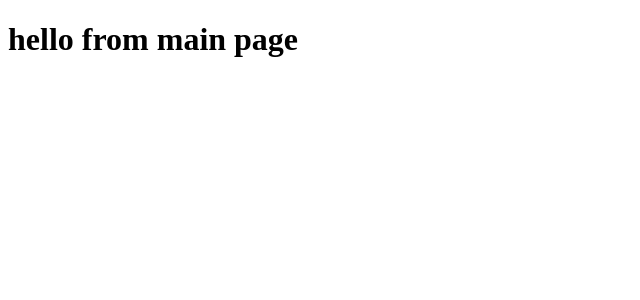
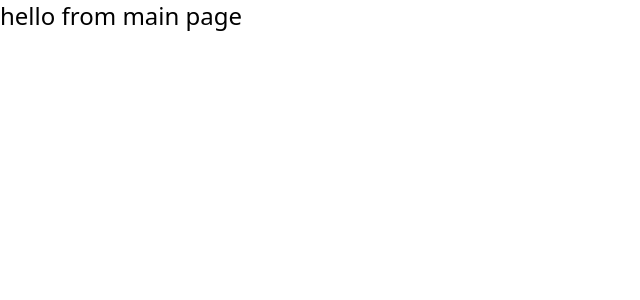
Before and after one commit to benkrakar/video-blog, a Vue app: page / in a window 1280 px wide. Shown: the top 300 px of the page, without its empty margins (0-640 px from the left). Built offline with nearby package versions, Linux system fonts and the light colour scheme.

Commit message:
feat: adding tailwind css (#2)

```diff
--- a/package.json
+++ b/package.json
@@ -26,11 +26,14 @@
     "@vue/eslint-config-typescript": "^11.0.2",
     "@vue/test-utils": "^2.3.0",
     "@vue/tsconfig": "^0.1.3",
+    "autoprefixer": "^10.4.14",
     "eslint": "^8.34.0",
     "eslint-plugin-vue": "^9.9.0",
     "jsdom": "^21.1.0",
     "npm-run-all": "^4.1.5",
+    "postcss": "^8.4.23",
     "prettier": "^2.8.4",
+    "tailwindcss": "^3.3.2",
     "typescript": "~4.8.4",
     "vite": "^4.1.4",
     "vite-plugin-pages": "^0.29.0",
--- /dev/null
+++ b/postcss.config.js
@@ -0,0 +1,6 @@
+module.exports = {
+  plugins: {
+    tailwindcss: {},
+    autoprefixer: {},
+  },
+}
--- /dev/null
+++ b/src/assets/styles/base/_typography.css
@@ -0,0 +1,11 @@
+@import url('https://fonts.googleapis.com/css2?family=Noto+Sans+Zanabazar+Square&family=Sen:wght@400;700;800&display=swap');
+
+h1 {
+  @apply text-2xl;
+}
+h2 {
+  @apply text-xl;
+}
+h3 {
+  @apply text-lg;
+}
--- /dev/null
+++ b/src/assets/styles/base/index.css
@@ -0,0 +1 @@
+@import './_typography';
--- /dev/null
+++ b/src/assets/styles/index.css
@@ -0,0 +1,6 @@
+@import "tailwindcss/base";
+@import './base';
+
+@import "tailwindcss/components";
+
+@import "tailwindcss/utilities";
--- a/src/main.ts
+++ b/src/main.ts
@@ -1,7 +1,7 @@
 import { createApp } from 'vue'
 import App from '@/App.vue'
 import router from '@/router'
-
+import '@/assets/styles/index.css'
 
 const app = createApp(App)
 
--- /dev/null
+++ b/tailwind.config.js
@@ -0,0 +1,14 @@
+/** @type {import('tailwindcss').Config} */
+const defaultTheme = require('tailwindcss/defaultTheme');
+
+module.exports = {
+  content: [],
+  theme: {
+    extend: {
+      fontFamily: {
+        'sans': ['Sen', ...defaultTheme.fontFamily.sans],
+      },
+    },
+  },
+  plugins: [],
+}
```
Also changed, not shown: src/assets/styles/components/index.css (added), src/assets/styles/utilities/index.css (added), 1 other file (tests, documents, lock files or other folders).
